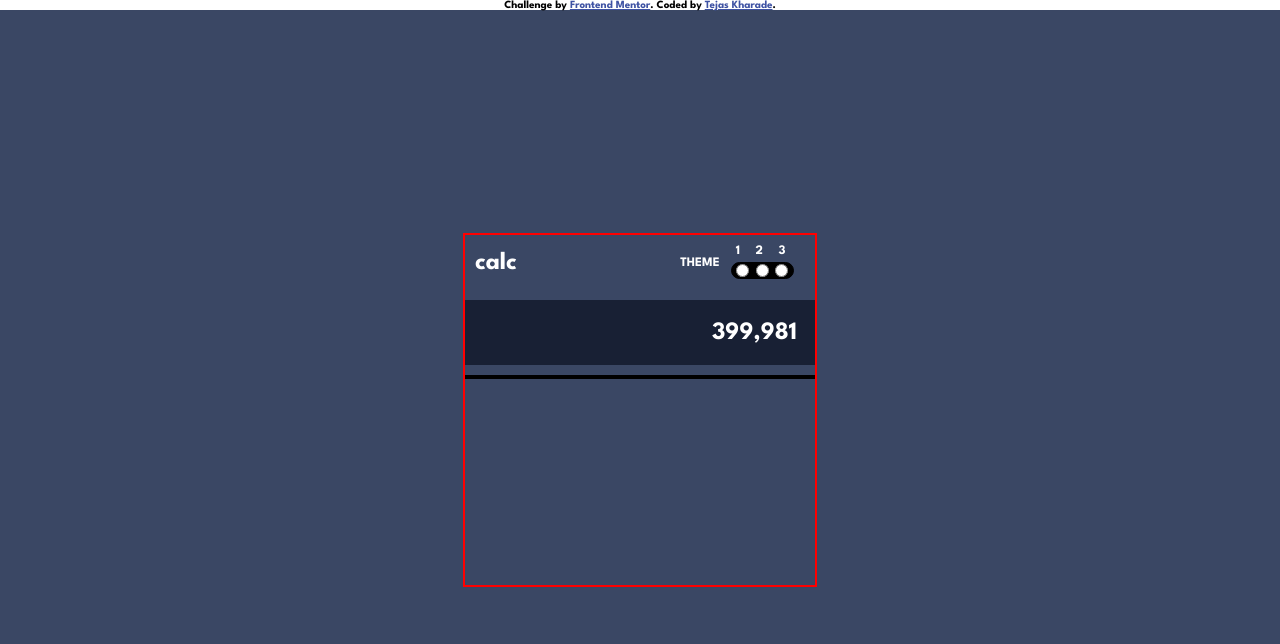
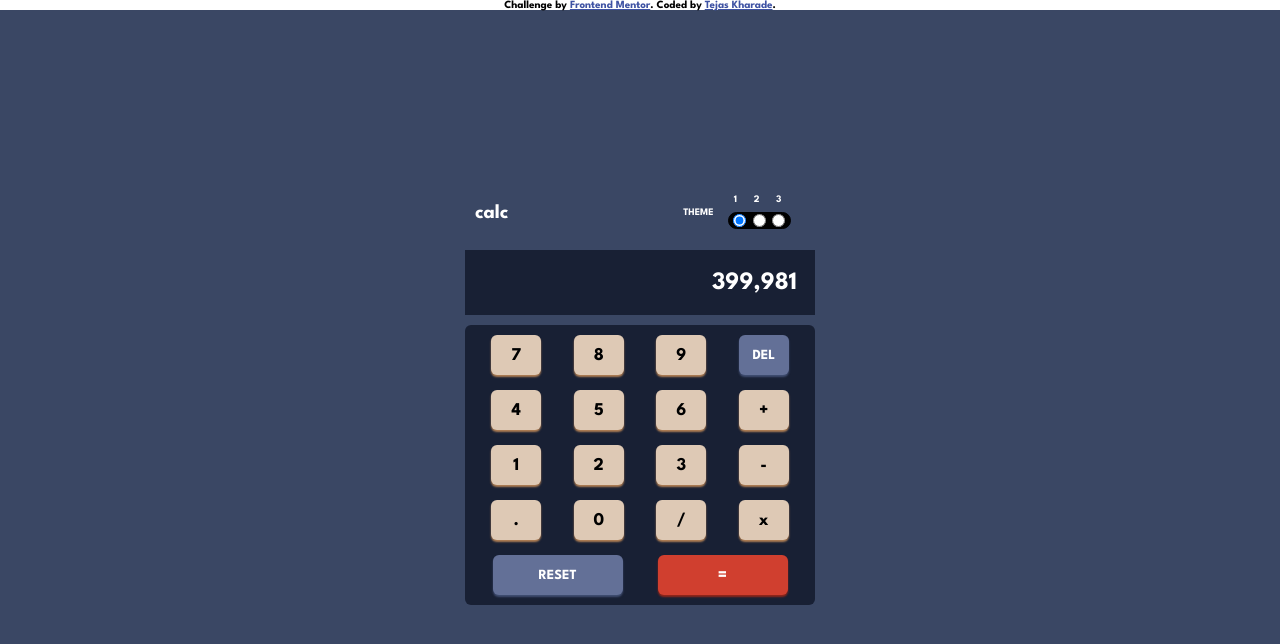
Before and after one commit to TeJasx16/Calculator.github.io, a plain HTML site: page index.html in a window 1280 px wide. Drawn offline with Linux system fonts and the light colour scheme.

Commit message:
theme 2 done

```diff
--- a/index.css
+++ b/index.css
@@ -1,13 +1,13 @@
-*{
+* {
     margin: 0;
     padding: 0;
     font-family: 'League Spartan', sans-serif;
     /* font-weight: 700; */
 }
 
-.main{
+.main {
 
-   background-color: hsl(222, 26%, 31%);
+    background-color: hsl(222, 26%, 31%);
     display: flex;
     flex-direction: column;
     min-width: 100vw;
@@ -16,39 +16,43 @@
     align-items: center;
 }
 
-.bd{
+.bd {
     display: flex;
     flex-direction: column;
 
     width: 350px;
-    height: 350px;
+    height: 450px;
 
 
-    border: 2px solid red;
+
 
 }
 
 
 
 /* themes */
-.thems{
-    font-size: 25px;
-   color:  rgb(255, 255, 255);
+.thems {
+    font-size: 20px;
+    font-weight: 600;
+    color: rgb(255, 255, 255);
     /* border: 2px solid green; */
     display: flex;
     justify-content: space-between;
-      padding: 5px;
-      align-items: center;
+    padding: 5px;
+    align-items: center;
     margin: 5px;
 }
-#thm{
-    font-size: small;
+
+#thm {
+    font-size: 10px;
+    font-weight: 700;
     justify-content: space-evenly;
     display: flex;
     align-items: center;
-        width: 135px;
+    width: 135px;
 }
-.rng{
+
+.rng {
     justify-content: space-between;
     height: 35px;
     width: 65px;
@@ -57,26 +61,29 @@
     display: flex;
     flex-direction: column;
 }
-.rng span{
-    padding: 2px 4px;
+
+.rng span {
+    padding: 2px 5px;
     width: 65px;
     margin: 2px;
 
 }
 
-#chkbtn{
+.chkbtn {
     display: flex;
     align-items: center;
     justify-content: space-around;
     margin: 1px;
     padding: 1px;
-    border: 1px solid  black;
+    border: 1px solid black;
     background: black;
     border-radius: 10px;
 }
 
-#chkbtn input{
+#chkbtn input {
     background: black;
+    cursor: pointer;
+
 
 }
 
@@ -86,22 +93,117 @@
 
 
 /* screen */
-.screen{
+.screen {
     margin-top: 10px;
     margin-bottom: 10px;
-    padding: 0px 18px ;
     height: 65px;
     background-color: hsl(224, 36%, 15%);
     color: rgb(255, 255, 255);
-     font-size: 25px;
+    font-size: 25px;
     display: flex;
     justify-content: flex-end;
     align-items: center;
 }
 
+.screen p {
+    padding: 0px 18px;
+
+}
+
 
 
 /* btns */
-.btns{
-    border: 2px solid black;
+.btns {
+
+
+    background-color: hsl(224, 36%, 15%);
+    border-radius: 6px;
+
 }
+
+.trdiv {
+    margin: 5px;
+    padding: 5px;
+    display: flex;
+    justify-content: space-around;
+
+}
+
+.trdiv button {
+
+    border: 1px solid transparent;
+    width: 50px;
+    height: 40px;
+    border-radius: 6px;
+    cursor: pointer;
+}
+
+ button {
+    font-size: 18px;
+    font-weight: 800;
+    background-color: hsl(30deg 38% 79%);
+    box-shadow: 0px 2px 2px 0px hsl(28deg 37% 51%);
+}
+
+
+.lstbtn button {
+    margin: auto;
+    width: 130px;
+
+}
+
+
+.blubtn {
+    font-size: 14px;
+    color: white;
+    background: hsl(225, 21%, 49%);
+    box-shadow: 0px 2px 2px 0px hsl(224, 28%, 35%);
+}
+
+.redbtn {
+    color: white;
+    background: hsl(6, 63%, 50%);
+    box-shadow: 0px 2px 2px 0px hsl(6, 70%, 34%);
+
+}
+
+/* for sec theme */
+
+.secbg{
+    color: black;
+    background-color:hsl(0, 0%, 90%) ;
+}
+.secthm{
+    color: black;
+}
+.secchk{
+    border: 1px solid white ;
+    background-color: hsl(0, 5%, 81%);
+}
+
+.secscrn{
+    background-color: hsl(0, 0%, 96%);
+    color: black;
+}
+
+.secbtns{
+    background-color: hsl(0, 5%, 81%);
+}
+
+.secbtnsbg{
+    background-color: hsl(45, 7%, 89%);
+    box-shadow: 0px 2px 2px 0px  hsl(35, 11%, 61%);
+
+}
+
+.secblubtn{
+    background-color: hsl(185, 42%, 37%);
+   box-shadow: 0px 2px 2px 0px hsl(185, 58%, 25%) ;
+}
+
+.secredbtn{
+
+    background-color: hsl(25, 98%, 40%);
+   box-shadow: 0px 2px 2px 0px  hsl(25, 99%, 27%) ;
+
+}
--- a/index.html
+++ b/index.html
@@ -41,15 +41,15 @@
         <div class="rng">
           <div>
 
-            <span id="bt1">1</span>
-            <span id="bt2">2</span>
-            <span id="bt3">3</span>
+            <span >1</span>
+            <span >2</span>
+            <span >3</span>
           </div>
 
-          <div id="chkbtn">
-            <input type="radio" name="bt" id="bt1">
-            <input type="radio" name="bt" id="bt2">
-            <input type="radio" name="bt" id="bt3">
+          <div class="chkbtn">
+            <input type="radio" checked name="bt"  onclick="btn1()" id="bt1">
+            <input type="radio" name="bt"  onclick="btn2()" id="bt2">
+            <input type="radio" name="bt" onclick="btn3()" id="bt3">
           </div>
         </div>
     </div>
@@ -64,7 +64,64 @@
   </div>
 
   <!-- buttons -->
-  <div class="btns"></div>
+
+  <div class="btns">
+    <div class="trdiv">
+
+      <tr class="trdiv">
+        <td><button>7</button></td>
+        <td><button>8</button></td>
+        <td><button>9</button></td>
+        <td ><button class="blubtn"  >DEL</button></td>
+      </tr>
+    </div>
+
+    <div class="trdiv">
+
+      <tr class="trdiv">
+        <td><button>4</button></td>
+        <td><button>5</button></td>
+        <td><button>6</button></td>
+        <td><button>+</button></td>
+      </tr>
+    </div>
+
+    <div class="trdiv">
+
+      <tr class="trdiv">
+        <td><button>1</button></td>
+        <td><button>2</button></td>
+        <td><button>3</button></td>
+        <td><button>-</button></td>
+      </tr>
+    </div>
+
+
+    <div class="trdiv">
+
+      <tr class="trdiv">
+        <td><button>.</button></td>
+        <td><button>0</button></td>
+        <td><button>/</button></td>
+        <td><button>x</button></td>
+      </tr>
+    </div>
+
+
+    <div class="trdiv lstbtn">
+
+      <tr class="trdiv ">
+        <td><button class="blubtn">RESET</button></td>
+        <td><button class="redbtn">=</button></td>
+
+      </tr>
+    </div>
+
+
+
+
+
+  </div>
 
 
 </div>
--- a/index.js
+++ b/index.js
@@ -0,0 +1,57 @@
+let mainbg= document.querySelector('.main')
+let thems= document.querySelector('.thems')
+let chkbtn= document.querySelector('.chkbtn')
+let screen= document.querySelector('.screen')
+let btns= document.querySelector('.btns')
+let buttons= document.querySelectorAll('button')
+const blubtns= document.querySelectorAll('.blubtn');
+let redbtn= document.querySelector('.redbtn')
+
+
+
+const btn1 = () =>{
+    mainbg.classList.remove('secbg');
+    thems.classList.remove('secthm');
+    chkbtn.classList.remove('secchk')
+   screen.classList.remove('secscrn')
+   btns.classList.remove('secbtns')
+   for (const button of buttons) {
+       button.classList.remove('secbtnsbg')
+
+}
+  for (const blubtn of blubtns ) {
+
+      blubtn.classList.remove('secblubtn')
+  }
+   redbtn.classList.remove('secredbtn')
+
+
+}
+
+const btn2 = () =>{
+
+
+   mainbg.classList.add('secbg');
+   thems.classList.add('secthm')
+   chkbtn.classList.add('secchk')
+   screen.classList.add('secscrn')
+   btns.classList.add('secbtns')
+for (const button of buttons) {
+    button.classList.add('secbtnsbg')
+
+}
+for (const blubtn of blubtns ) {
+
+    blubtn.classList.add('secblubtn')
+}
+
+   redbtn.classList.add('secredbtn')
+
+
+
+
+}
+
+const btn3 = () =>{
+    console.log("3");
+}
```
